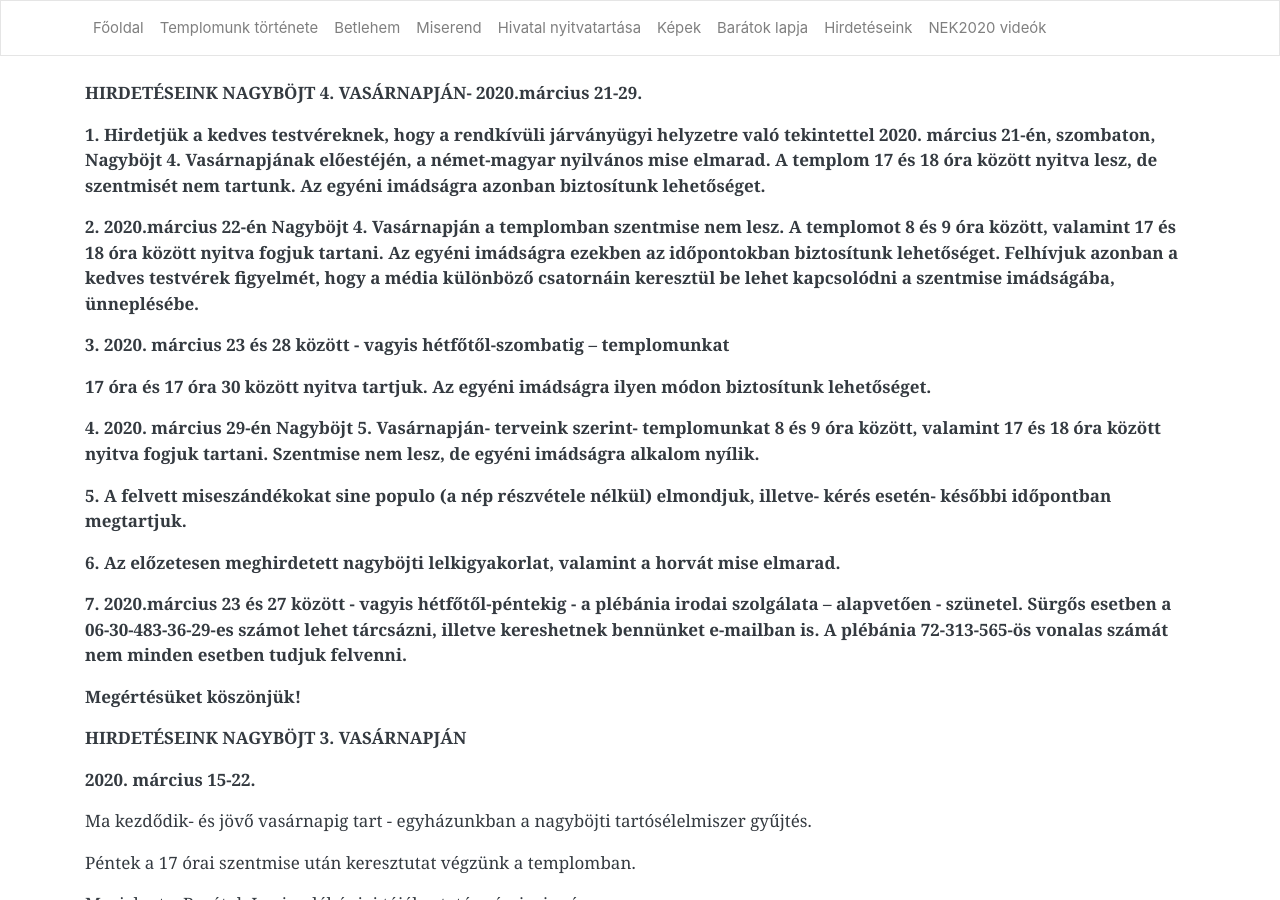
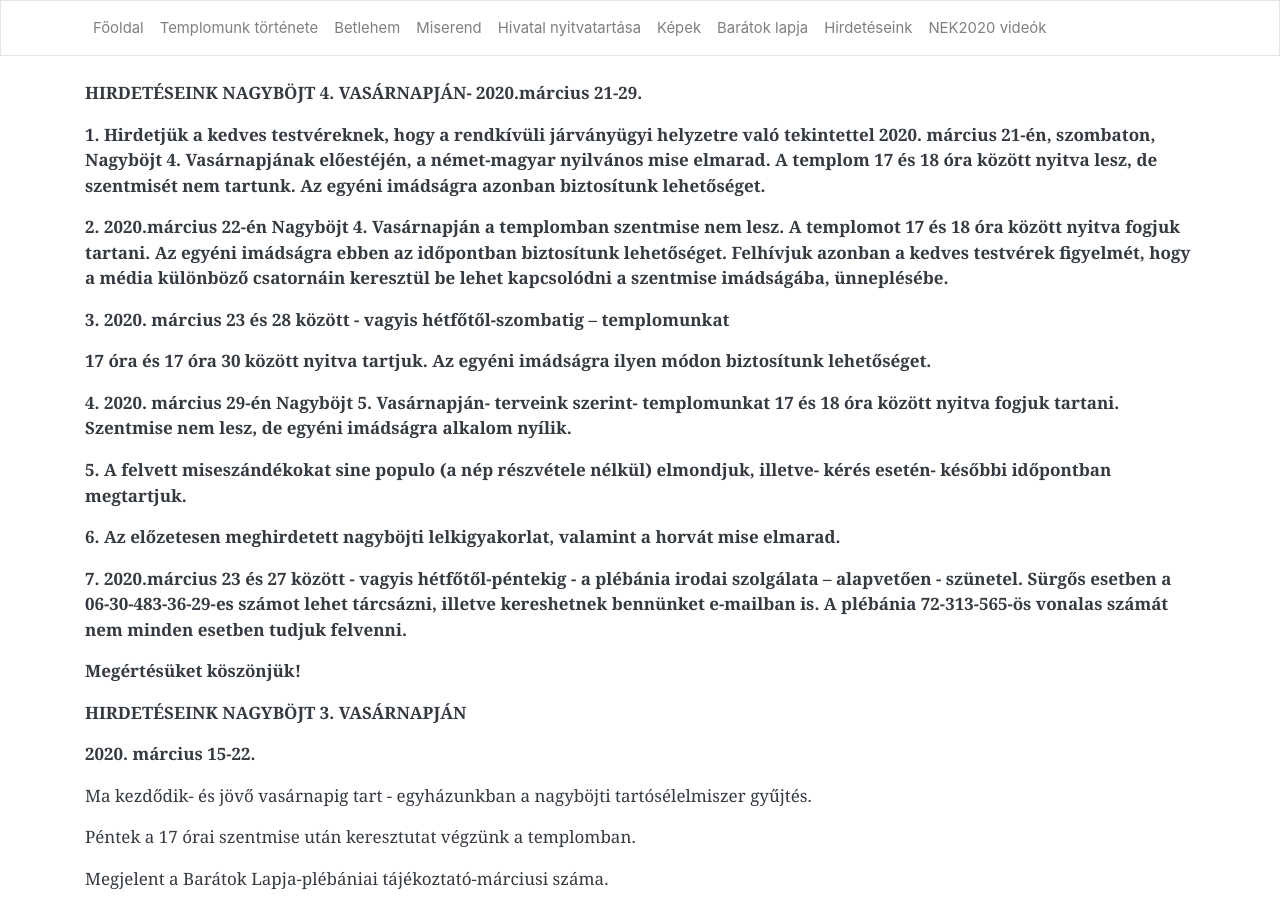
Before and after one commit to pecsi-ferences/pecsi-ferences.github.io, a Jekyll site: the page built from hirdeteseink.md, in a window 1280 px wide and 900 px high. Built offline with Jekyll 4.4.1, drawn with Linux system fonts in a browser that asks for light colours; nearby versions of some CDN libraries.

Commit message:
Update from Forestry.io Zoltán Dohány updated hirdeteseink.md

```diff
--- a/hirdeteseink.md
+++ b/hirdeteseink.md
@@ -7,13 +7,13 @@ title: Hirdetéseink
 
 **1. Hirdetjük a kedves testvéreknek, hogy a rendkívüli járványügyi helyzetre való tekintettel 2020. március 21-én, szombaton, Nagyböjt 4. Vasárnapjának előestéjén, a német-magyar nyilvános mise elmarad. A templom 17 és 18 óra között nyitva lesz, de szentmisét nem tartunk. Az egyéni imádságra azonban biztosítunk lehetőséget.**
 
-**2. 2020.március 22-én Nagyböjt 4. Vasárnapján a templomban szentmise nem lesz. A templomot 8 és 9 óra között, valamint 17 és 18 óra között nyitva fogjuk tartani. Az egyéni imádságra ezekben az időpontokban biztosítunk lehetőséget. Felhívjuk azonban a kedves testvérek figyelmét, hogy a média különböző csatornáin keresztül be lehet kapcsolódni a szentmise imádságába, ünneplésébe.**
+**2. 2020.március 22-én Nagyböjt 4. Vasárnapján a templomban szentmise nem lesz. A templomot 17 és 18 óra között nyitva fogjuk tartani. Az egyéni imádságra ebben az időpontban biztosítunk lehetőséget. Felhívjuk azonban a kedves testvérek figyelmét, hogy a média különböző csatornáin keresztül be lehet kapcsolódni a szentmise imádságába, ünneplésébe.**
 
 **3. 2020. március 23 és 28 között - vagyis hétfőtől-szombatig – templomunkat**
 
 **17 óra és 17 óra 30 között nyitva tartjuk. Az egyéni imádságra ilyen módon biztosítunk lehetőséget.**
 
-**4. 2020. március 29-én Nagyböjt 5. Vasárnapján- terveink szerint- templomunkat 8 és 9 óra között, valamint 17 és 18 óra között nyitva fogjuk tartani. Szentmise nem lesz, de egyéni imádságra alkalom nyílik.**
+**4. 2020. március 29-én Nagyböjt 5. Vasárnapján- terveink szerint- templomunkat 17 és 18 óra között nyitva fogjuk tartani. Szentmise nem lesz, de egyéni imádságra alkalom nyílik.**
 
 **5. A felvett miseszándékokat sine populo (a nép részvétele nélkül) elmondjuk, illetve- kérés esetén- későbbi időpontban megtartjuk.**
 
```
